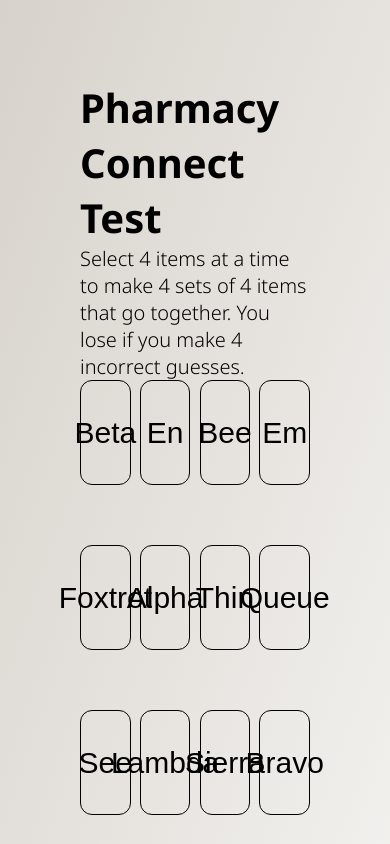
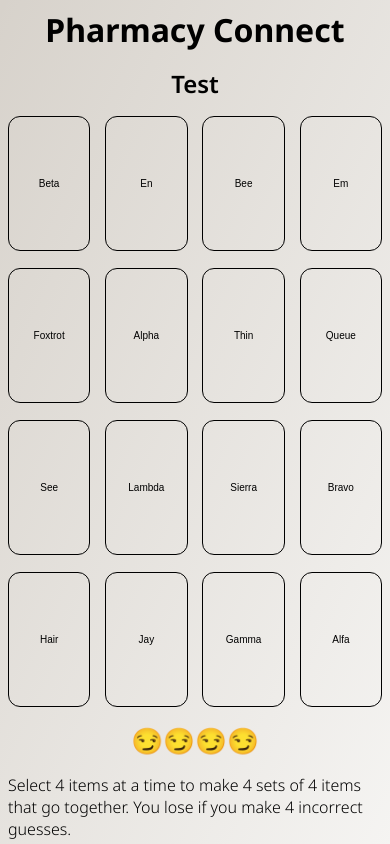
Before and after one commit to judemelancon/pharmacy-connect, a Next.js app: page /puzzle/test in a window 390 px wide. Shown: the top 844 px of the page. Built offline with nearby package versions, Linux system fonts and the light colour scheme.

Commit message:
Refine responsiveness

```diff
--- /dev/null
+++ b/src/app/commonStyles.module.css
@@ -0,0 +1,4 @@
+.error {
+  font-size: 150%;
+  color: var(--crimson);
+}
--- a/src/app/globals.css
+++ b/src/app/globals.css
@@ -21,12 +21,36 @@ html,
 body {
   max-width: 100vw;
   overflow-x: hidden;
-  font-size: 20px;
+}
+
+@media (min-width: 800px) {
+  html,
+  body {
+    font-size: 20px;
+  }
 }
 
 body {
   color: black;
   background: linear-gradient(to bottom right, transparent, var(--limestone-step-2)) var(--limestone);
+}
+
+main {
+  display: flex;
+  flex-direction: column;
+  align-items: center;
+  gap: 1rem;
+  padding: 0.5rem;
+  min-height: 100vh;
+
+  @media (min-width: 400px) {
+    padding: 1rem;
+  }
+
+  @media (min-width: 600px) {
+    gap: 2rem;
+    padding: 2rem;
+  }
 }
 
 a {
--- a/src/app/page.module.css
+++ /dev/null
@@ -1,8 +0,0 @@
-.main {
-  display: flex;
-  flex-direction: column;
-  align-items: center;
-  gap: 2rem;
-  padding: 4rem;
-  min-height: 100vh;
-}
--- a/src/app/page.tsx
+++ b/src/app/page.tsx
@@ -1,11 +1,10 @@
-import styles from "./page.module.css";
 import { Puzzle } from "@/types";
 import puzzles from "@/puzzles.json";
 import Instructions from "@/components/Instructions";
 
 export default function Home() {
   return (
-    <main className={styles.main}>
+    <main>
       <h1>Pharmacy Connect</h1>
       <Instructions />
       <h2>Available Puzzles</h2>
--- a/src/app/puzzle/[slug]/page.module.css
+++ b/src/app/puzzle/[slug]/page.module.css
@@ -1,13 +1,4 @@
 .main {
-  display: flex;
-  flex-direction: column;
   justify-content: space-between;
-  align-items: center;
-  padding: 4rem;
-  min-height: 100vh;
+  padding: 0.5rem;
 }
-
-.error {
-  font-size: 150%;
-  color: var(--crimson);
-}
--- a/src/app/puzzle/[slug]/page.tsx
+++ b/src/app/puzzle/[slug]/page.tsx
@@ -1,4 +1,5 @@
 import styles from "./page.module.css";
+import commonStyles from "@/app/commonStyles.module.css";
 import puzzles from "@/puzzles.json";
 import { Puzzle } from "@/types";
 import PuzzleGrid from "@/components/PuzzleGrid";
@@ -13,22 +14,24 @@ export function generateStaticParams(): { slug: string }[] {
 export default function Page({ params: { slug } }: Readonly<{ params: { slug: string } }>) {
   const puzzle = puzzles.find((puzzle: Puzzle) => puzzle.slug === slug);
 
-  if (!puzzle)
-    return (
-      <main className={styles.main}>
-        <h1>Missing Puzzle</h1>
-        <p className={styles.error}>
-          This puzzle is missing.
-          <a href="/">The list of available puzzles is here.</a>
-        </p>
-      </main>
-    );
-
   return (
     <main className={styles.main}>
-      <h1>Pharmacy Connect {puzzle.name}</h1>
-      <Instructions />
-      <PuzzleGrid puzzle={puzzle} />
+      <h1>Pharmacy Connect</h1>
+      {puzzle
+        ?
+        <>
+          <h2>{puzzle.name}</h2>
+          <PuzzleGrid puzzle={puzzle} />
+          <Instructions />
+        </>
+        :
+        <>
+          <h2>Missing Puzzle</h2>
+          <p className={commonStyles.error}>
+            This puzzle is missing.
+            <a href="/">The list of available puzzles is here.</a>
+          </p>
+        </>}
     </main>
   );
 }
--- a/src/components/PuzzleGrid.module.css
+++ b/src/components/PuzzleGrid.module.css
@@ -1,12 +1,24 @@
 .items {
   display: grid;
-  grid-template-columns: repeat(4, minmax(22%, auto));
+  grid-template-columns: repeat(2, minmax(48%, auto));
   column-gap: 4%;
-  row-gap: 3rem;
+  row-gap: 2vh;
   max-width: 100%;
   width: var(--max-width);
-  min-height: 62.5vh;
-  height: 600px;
+  min-height: 70vh;
+  height: 400px;
+
+  @media (min-width: 320px) {
+    /* --four-across-breakpoint */
+    grid-template-columns: repeat(4, minmax(22%, auto));
+    height: 320px;
+  }
+
+  @media (min-width: 500px) {
+    column-gap: 1rem;
+    row-gap: 1rem;
+    height: 600px;
+  }
 }
 
 .group,
@@ -15,12 +27,51 @@
   flex-direction: column;
   justify-content: center;
   align-items: center;
-  padding: 1rem 1.2rem;
+  text-align: center;
   border-radius: var(--border-radius);
+  font-size: 16px;
+
+  @media (min-width: 320px) {
+    /* --four-across-breakpoint */
+    font-size: 9px;
+  }
+
+  @media (min-width: 360px) {
+    font-size: 10px;
+  }
+
+  @media (min-width: 420px) {
+    font-size: 12px;
+  }
+
+  @media (min-width: 480px) {
+    font-size: 14px;
+  }
+
+  @media (min-width: 500px) {
+    font-size: 100%;
+  }
+
+  @media (min-width: 700px) {
+    font-size: 125%;
+  }
+
+  @media (min-width: 900px) {
+    font-size: 150%;
+  }
+
+  @media (min-width: 1200px) {
+    font-size: 180%;
+  }
 }
 
 .group {
-  grid-column-end: span 4;
+  grid-column-end: span 2;
+
+  @media (min-width: 320px) {
+    /* --four-across-breakpoint */
+    grid-column-end: span 4;
+  }
 
   &.group-0 {
     background-color: var(--signature-gray);
@@ -70,12 +121,6 @@
   }
 }
 
-.item,
-.connection,
-.solvedItems {
-  font-size: 150%;
-}
-
 .connection {
   font-weight: 700;
 }
```
